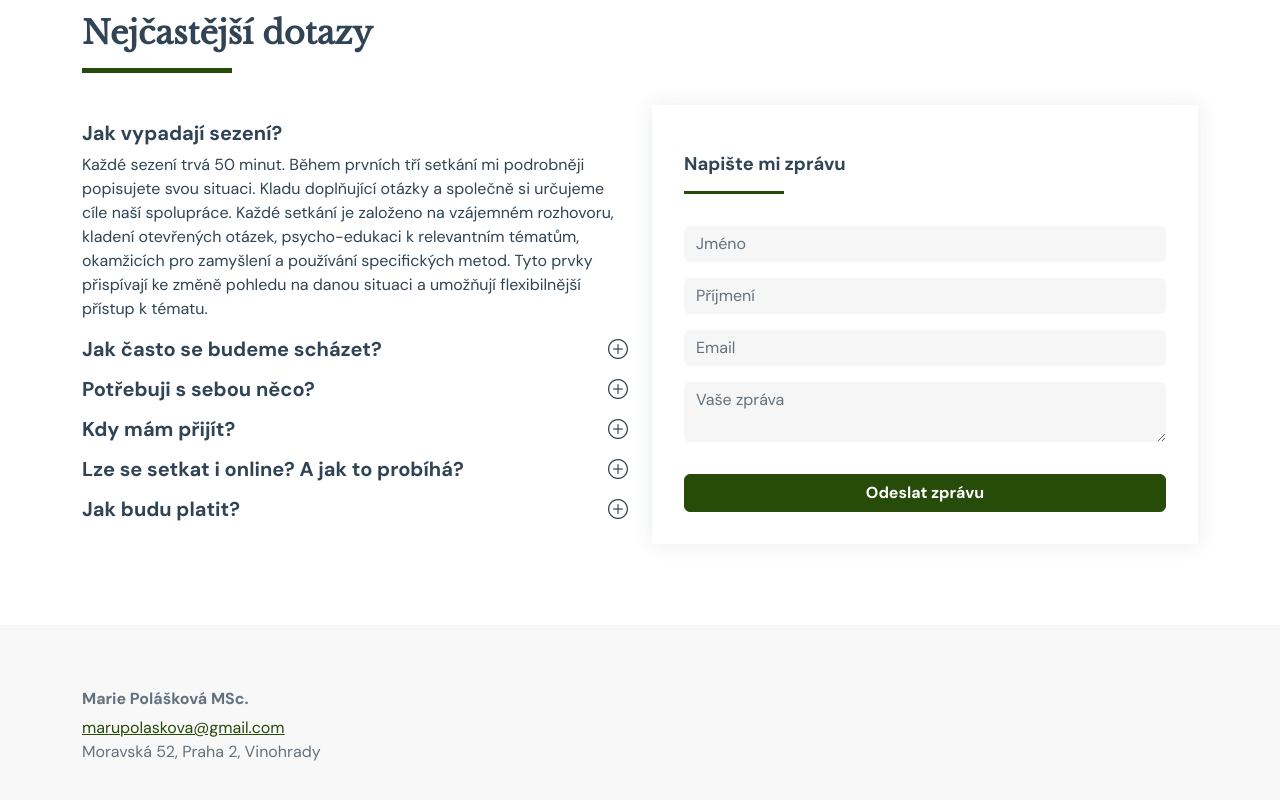
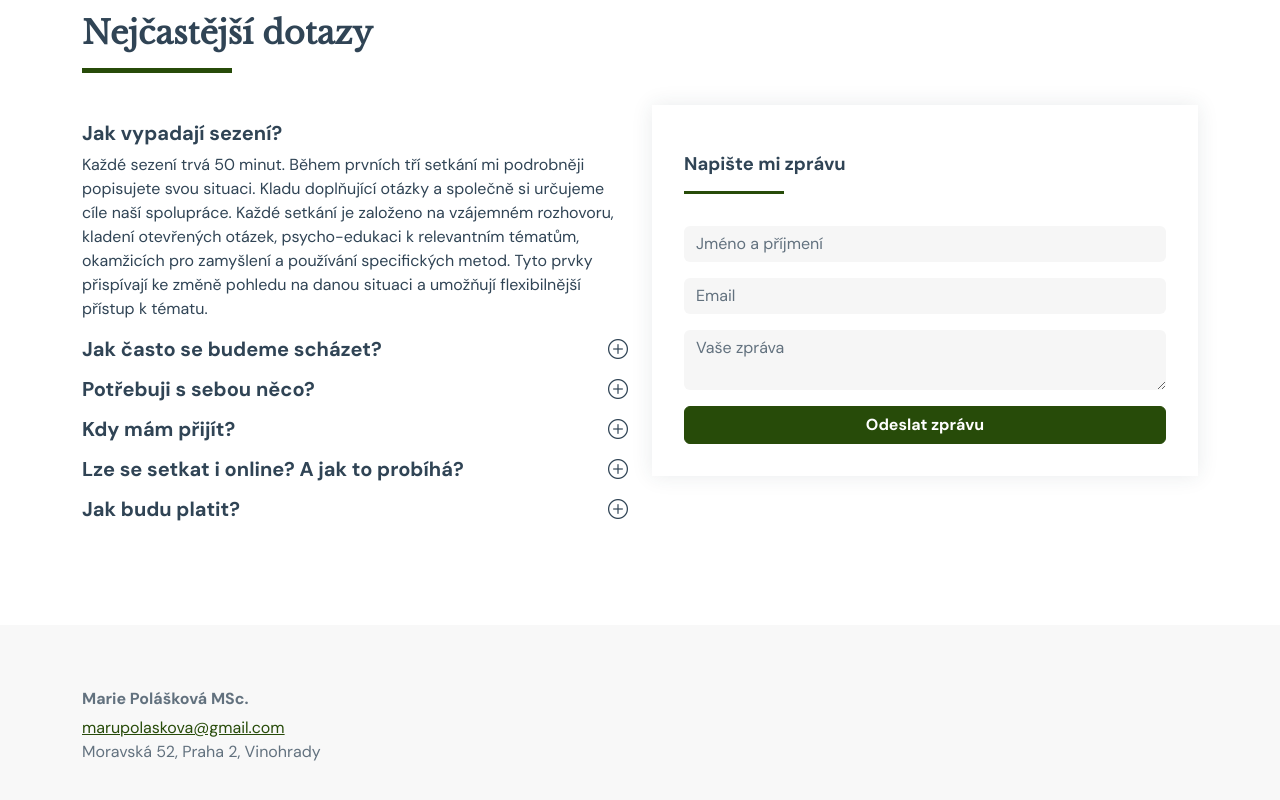
Before and after one commit to janvlasaty/mariepolaskova, a Vue app: page / in a window 1280 px wide. Shown: the part 3867-4667 px from the top of the page. Built offline with nearby package versions, Linux system fonts and the light colour scheme.

Commit message:
fix: contact form

```diff
--- a/index.html
+++ b/index.html
@@ -12,7 +12,6 @@
       <strong>We're sorry but <%- title %> doesn't work properly without JavaScript enabled. Please enable it to continue.</strong>
     </noscript>
     <div id="app"></div>
-    <script src="https://web3forms.com/client/script.js" async defer></script>
     <script type="module" src="./src/main.js"></script>
   </body>
 </html>
--- a/package.json
+++ b/package.json
@@ -22,7 +22,7 @@
     "bootstrap-icons": "^1.11.3",
     "fix": "^0.0.3",
     "pinia": "^2.1.3",
-    "vue": "^3.3.4",
+    "vue": "^3.5.8",
     "vue-i18n": "^10.0.1",
     "vue-router": "^4.2.2"
   },
--- a/src/components/ContactForm.vue
+++ b/src/components/ContactForm.vue
@@ -12,9 +12,21 @@
       <p class="" v-html="t(`contact-form.message-sent-error`)"></p>
     </div>
   </div>
-  <form v-else @submit.prevent="submitForm">
+  <form v-else ref="form-contact-me">
     <div class="row g-3">
       <div class="col-12">
+        <input
+          v-model="fullName"
+          type="text"
+          name="full_name"
+          autocomplete="name"
+          class="form-control"
+          :placeholder="t(`contact-form.fullname`)"
+          :aria-label="t(`contact-form.fullname`)"
+          required
+        />
+      </div>
+      <!-- <div class="col-12">
         <input
           v-model="givenName"
           type="text"
@@ -23,6 +35,7 @@
           class="form-control"
           :placeholder="t(`contact-form.name`)"
           :aria-label="t(`contact-form.name`)"
+          required
         />
       </div>
       <div class="col-12">
@@ -34,8 +47,9 @@
           class="form-control"
           :placeholder="t(`contact-form.surname`)"
           :aria-label="t(`contact-form.surname`)"
+          required
         />
-      </div>
+      </div> -->
       <div class="col-12">
         <input
           v-model="email"
@@ -45,6 +59,7 @@
           class="form-control"
           :placeholder="t(`contact-form.email`)"
           :aria-label="t(`contact-form.email`)"
+          required
         />
       </div>
       <div class="col-12">
@@ -57,64 +72,77 @@
           :aria-label="t(`contact-form.message`)"
         ></textarea>
       </div>
-      <div class="col-12">
+      <!-- <div class="col-12">
         <div class="h-captcha" data-captcha="true" data-sitekey="50b2fe65-b00b-4b9e-ad62-3ba471098be2"></div>
-      </div>
+      </div> -->
       <div class="col-12">
         <input type="checkbox" name="botcheck" class="hidden" style="display: none" />
-        <button type="submit" class="btn btn-primary fw-bold text-white w-100">{{ t(`contact-form.submit`) }}</button>
+        <input type="hidden" name="access_key" :value="WEB3FORMS_ACCESS_KEY" />
+        <button type="submit" class="btn btn-primary fw-bold text-white w-100">
+          <span v-if="!showSending">{{ t(`contact-form.submit`) }} </span>
+          <span v-else>{{ t(`contact-form.sending`) }} </span>
+        </button>
       </div>
     </div>
   </form>
 </template>
 
 <script setup>
-import { ref } from 'vue'
+import { onMounted, ref, useTemplateRef } from 'vue'
 import { useI18n } from 'vue-i18n'
 
 // const WEB3FORMS_ACCESS_KEY = '01f6e143-2005-48fb-b8c7-ec87f380b1d8'
+// const WEB3FORMS_ACCESS_KEY = '1c55125e-2b1b-42b0-9db8-49fc2052a0d1'
 const WEB3FORMS_ACCESS_KEY = 'cdb4edf0-dd51-4ea7-aa73-a0bfd9510fff'
-const givenName = ref('')
-const familyName = ref('')
-const email = ref('')
-const message = ref('')
+
 const showFormSentSuccess = ref(false)
 const showFormSentError = ref(false)
+const showSending = ref(false)
 
 const { t } = useI18n()
 
-const submitForm = async (e) => {
-  const hCaptcha = document.querySelector('textarea[name=h-captcha-response]').value
+const formContactMe = useTemplateRef('form-contact-me')
 
-  if (!hCaptcha) {
+onMounted(() => {
+  formContactMe.value.addEventListener('submit', async (e) => {
     e.preventDefault()
-    alert('Please fill out captcha field')
+    showSending.value = true
+    const formData = new FormData(formContactMe.value)
+    const object = Object.fromEntries(formData)
+    const json = JSON.stringify(object)
 
-    return
-  }
+    // const hCaptcha = document.querySelector('textarea[name=h-captcha-response]').value
 
+    // if (!hCaptcha) {
+    //   e.preventDefault()
+    //   alert('Please fill out captcha field')
+
+    //   return
+    // }
+
+    try {
       const response = await fetch('https://api.web3forms.com/submit', {
         method: 'POST',
         headers: {
           'Content-Type': 'application/json',
           Accept: 'application/json'
         },
-    body: JSON.stringify({
-      access_key: WEB3FORMS_ACCESS_KEY,
-      name: givenName.value + ' ' + familyName.value,
-      email: email.value,
-      message: message.value,
-      'h-captcha-response': window.hcaptcha.getResponse()
-    })
+        body: json,
+        timeout: 5000
       })
       const result = await response.json()
 
       if (result.success) {
         showFormSentSuccess.value = true
       } else {
+        throw new Error('Error')
+      }
+    } catch (error) {
       showFormSentError.value = true
     }
-}
+    showSending.value = false
+  })
+})
 </script>
 
 <style lang="scss" scoped>
--- a/src/locales/cs.json
+++ b/src/locales/cs.json
@@ -224,9 +224,11 @@
     "captcha-error": "Prosím, potvrďte, že jste člověk, robotům nepomáhám:)",
     "name": "Jméno",
     "surname": "Příjmení",
+    "fullname": "Jméno a příjmení",
     "email": "Email",
     "message": "Vaše zpráva",
     "submit": "Odeslat zprávu",
+    "sending": "Odesílám zprávu...",
     "message-sent-success": "Vaše zpráva byla úspěšně odeslána.<br />Brzy se vám ozvu.<br /><br /><b>Marie</b>",
     "message-sent-error": "Při odesílání zprávy došlo k chybě.<br />Zkuste to prosím znovu přímo na email.<br /><br /><b>Marie</b><br /><a href=\"mailto:marupolaskova{'@'}gmail.com\">marupolaskova{'@'}gmail.com</a>"
   },
--- a/src/locales/en.json
+++ b/src/locales/en.json
@@ -224,10 +224,12 @@
     "captcha-error": "Please confirm that you are human. I don't want to talk to robots:)",
     "name": "First Name",
     "surname": "Last Name",
+    "fullname": "Name and surname",
     "email": "Email",
     "message": "Your Message",
     "submit": "Send Message",
-    "message-sent-success": "Your message has been sent successfully.",
-    "message-sent-error": "An error occurred while sending your message. Please try again later, or contact me directly by email."
+    "sending": "Sending...",
+    "message-sent-success": "Your message has been sent successfully.<br />I will get back to you as soon as possible.<br /><br /><b>Marie</b>",
+    "message-sent-error": "An error occurred while sending your message.<br />Please try again later, or contact me directly by email.<br /><br /><b>Marie</b><br /><a href=\"mailto:marupolaskova{'@'}gmail.com\">marupolaskova{'@'}gmail.com</a>"
   }
 }
```
Also changed, not shown: 1 other file (tests, documents, lock files or other folders). Lines whose indentation alone changed are shown as unchanged.
